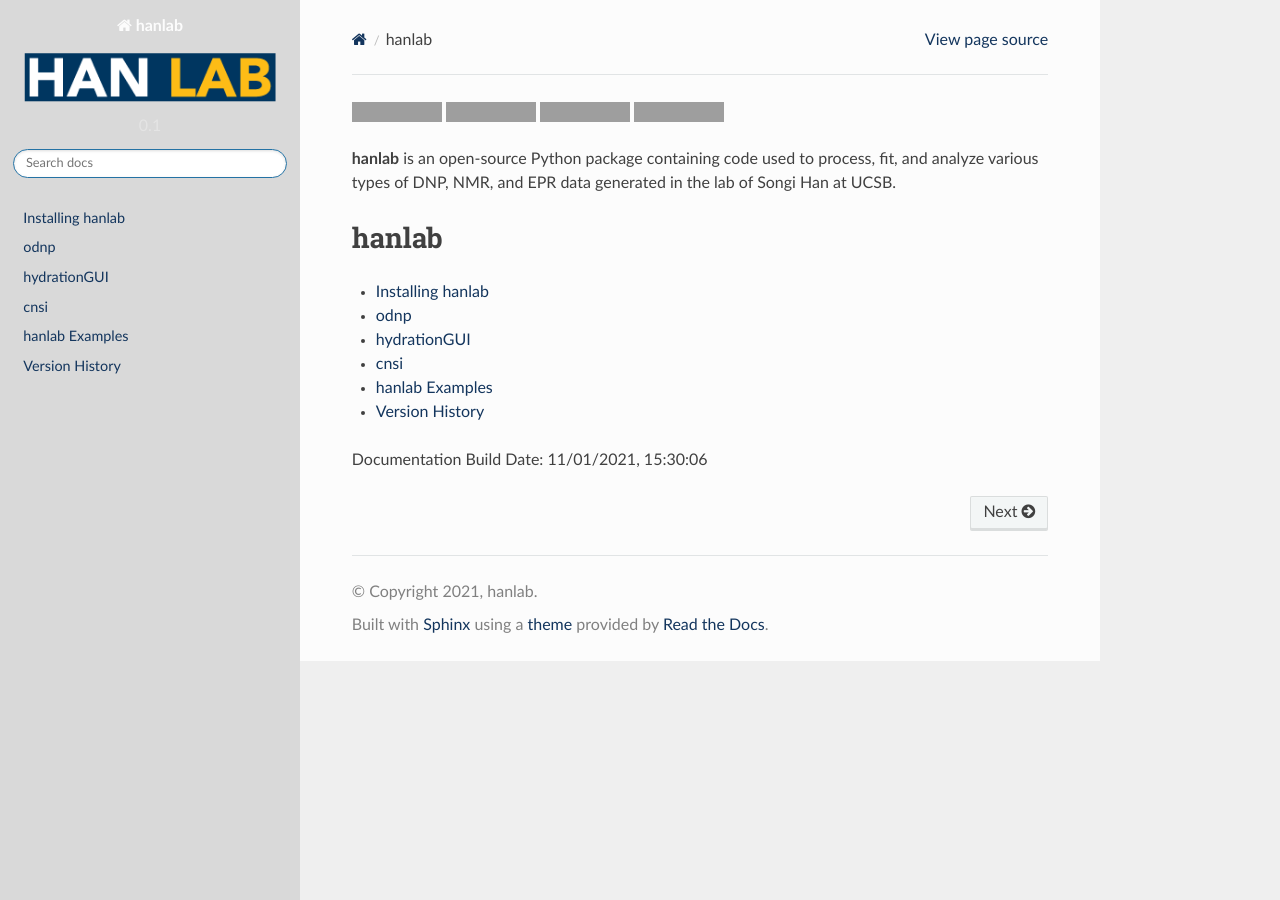
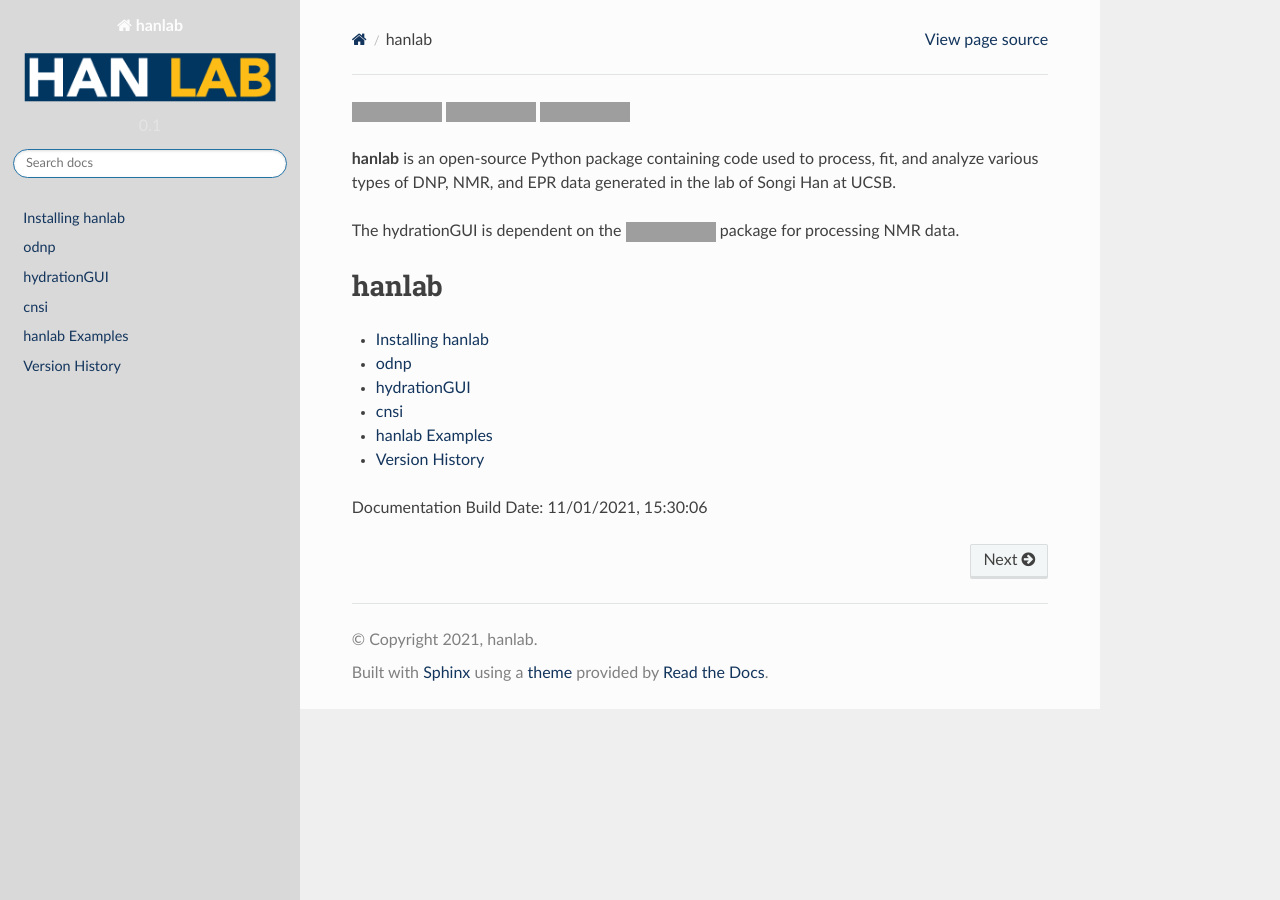
Before and after one commit to thcasey3/hanlab, a Sphinx documentation site: the page built from docs/source/index.rst, in a window 1280 px wide, cut to the strip 0-900 px from the top of the page. Built offline with Sphinx 7.4.7 and the Read the Docs theme 2.0.0, drawn with Linux system fonts in a browser that asks for light colours; grey boxes are pictures that could not be loaded.

Commit message:
work on docs

```diff
--- a/docs/source/index.rst
+++ b/docs/source/index.rst
@@ -16,9 +16,12 @@
 .. |DNPlab| image:: https://img.shields.io/badge/DNPLab-.net-brightgreen
     :target: http://dnplab.net/
 
-|pypi| |GitHub| |IssuesTracker| |DNPLab|
+|pypi| |GitHub| |IssuesTracker|
 
 **hanlab** is an open-source Python package containing code used to process, fit, and analyze various types of DNP, NMR, and EPR data generated in the lab of Songi Han at UCSB.
+
+The hydrationGUI is dependent on the |DNPLab| package for processing NMR data.
+
 
 hanlab
 ======
```
Also changed, not shown: docs/source/_static/images/DNPLablogo.png (added), 2 other files.
